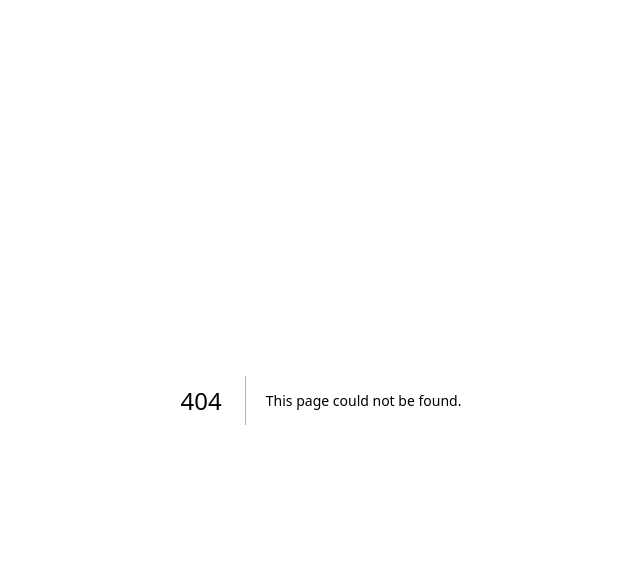
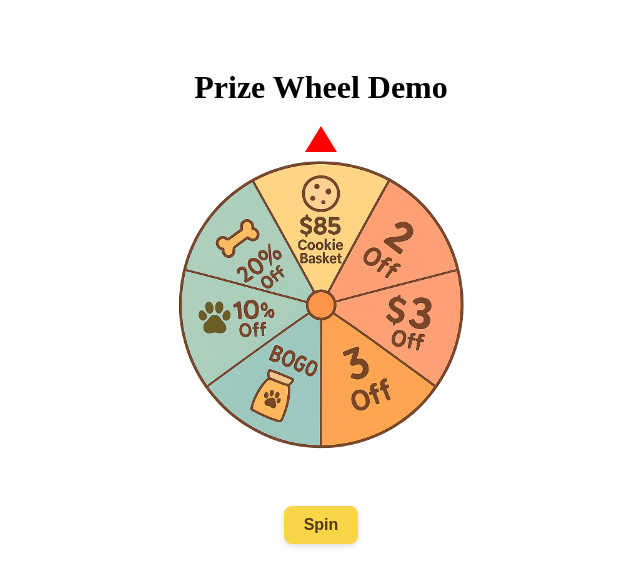
Before and after one commit to benjamin1160/dog-biscuits, a Next.js app: page /wheel-demo in a window 1280 px wide. Before the commit this address had no page. Shown: the top 586 px of the page, without its empty margins (319-959 px from the left). Built offline with nearby package versions, Linux system fonts and the light colour scheme; what theme-ui would draw is missing.

Commit message:
Add prize wheel demo page

```diff
--- /dev/null
+++ b/pages/wheel-demo.js
@@ -0,0 +1,87 @@
+import Image from "next/image";
+import { useState } from 'react';
+
+export default function WheelDemo() {
+  const [rotation, setRotation] = useState(0); // total rotation in degrees
+  const [duration, setDuration] = useState(0); // animation duration in seconds
+  const [spinning, setSpinning] = useState(false);
+
+  const handleSpin = () => {
+    if (spinning) return;
+    // Choose a random number of full rotations between 3 and 5
+    const spins = Math.floor(Math.random() * 3) + 3;
+    /*
+      Each segment spans 45°. The "20% Off" segment is the 8th (last) segment,
+      starting at 315°. Its center lies at 337.5°. To bring that center to the
+      12 o'clock position after spinning, we rotate the wheel by 22.5°
+      (360° - 337.5°) on the first spin.
+    */
+    const firstSpinOffset = rotation === 0 ? 22.5 : 0;
+    const newRotation = rotation + spins * 360 + firstSpinOffset;
+    const newDuration = 1 + spins; // e.g. 4s for 3 spins, 6s for 5 spins
+
+    setDuration(newDuration);
+    setRotation(newRotation);
+    setSpinning(true);
+
+    setTimeout(() => {
+      setSpinning(false);
+    }, newDuration * 1000 + 50);
+  };
+
+  const wheelSize = 320;
+
+  return (
+    <div style={{ textAlign: 'center', padding: '40px 20px' }}>
+      <h1>Prize Wheel Demo</h1>
+      <div style={{ position: 'relative', width: wheelSize, height: wheelSize, margin: '40px auto' }}>
+        {/* Pointer indicating the winning segment */}
+        <div
+          style={{
+            position: 'absolute',
+            top: -20,
+            left: '50%',
+            transform: 'translateX(-50%)',
+            width: 0,
+            height: 0,
+            borderLeft: '16px solid transparent',
+            borderRight: '16px solid transparent',
+            borderBottom: '26px solid #f00',
+            zIndex: 2,
+          }}
+        />
+        {/* The wheel image */}
+          <Image
+            src="/wheel.png"
+            alt="Prize Wheel"
+            width={wheelSize}
+            height={wheelSize}
+            style={{
+              width: "100%",
+              height: "100%",
+              display: "block",
+              transform: `rotate(${rotation}deg)`,
+              transition: spinning ? `transform ${duration}s cubic-bezier(0.33, 1, 0.68, 1)` : "none",
+            }}
+          />
+      </div>
+      <button
+        onClick={handleSpin}
+        disabled={spinning}
+        style={{
+          padding: '10px 20px',
+          fontSize: 16,
+          background: '#f9d648',
+          color: '#533b19',
+          fontWeight: 700,
+          border: 'none',
+          borderRadius: 8,
+          cursor: spinning ? 'default' : 'pointer',
+          boxShadow: '0 2px 6px #0002',
+        }}
+      >
+        {spinning ? 'Spinning...' : 'Spin'}
+      </button>
+    </div>
+  );
+}
```
